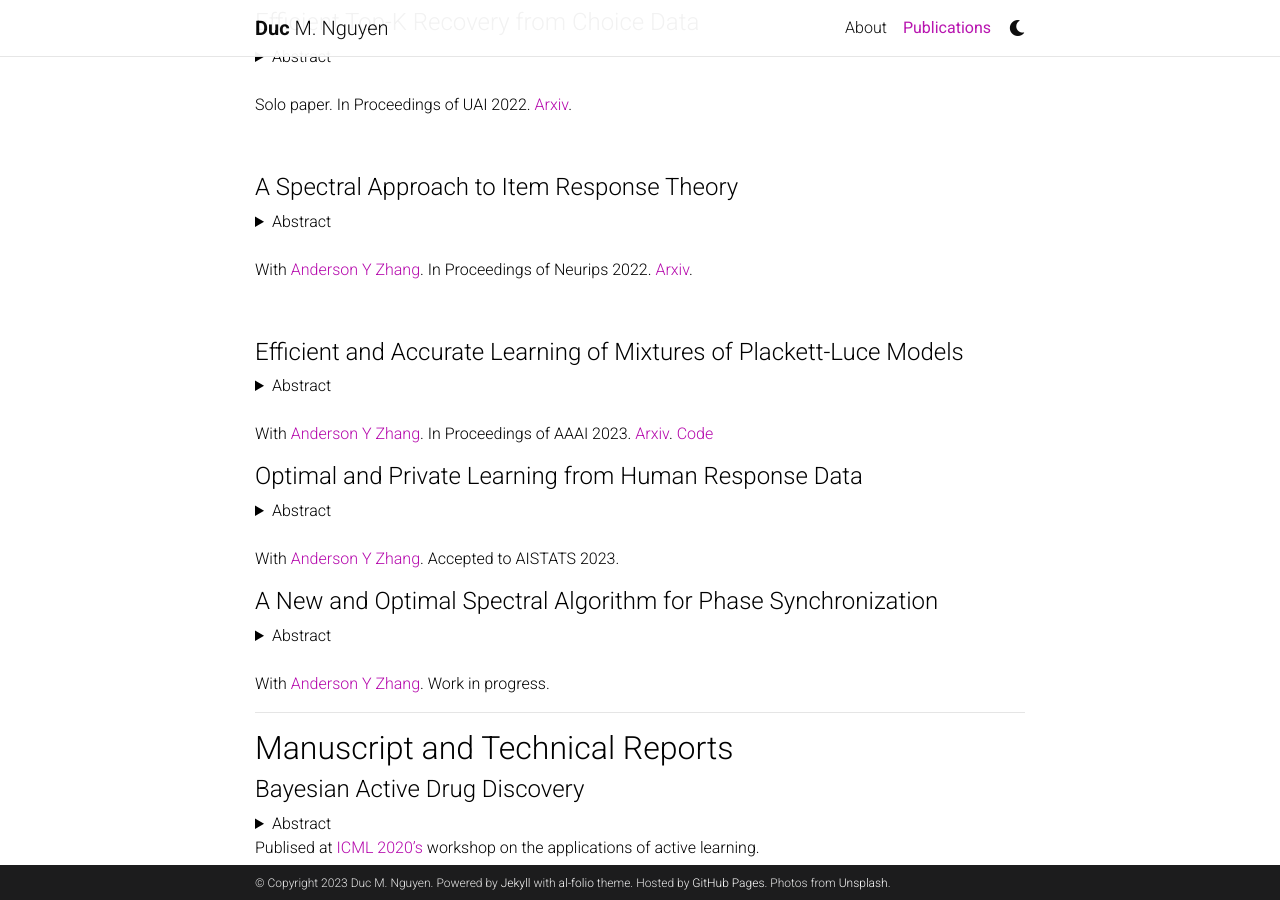
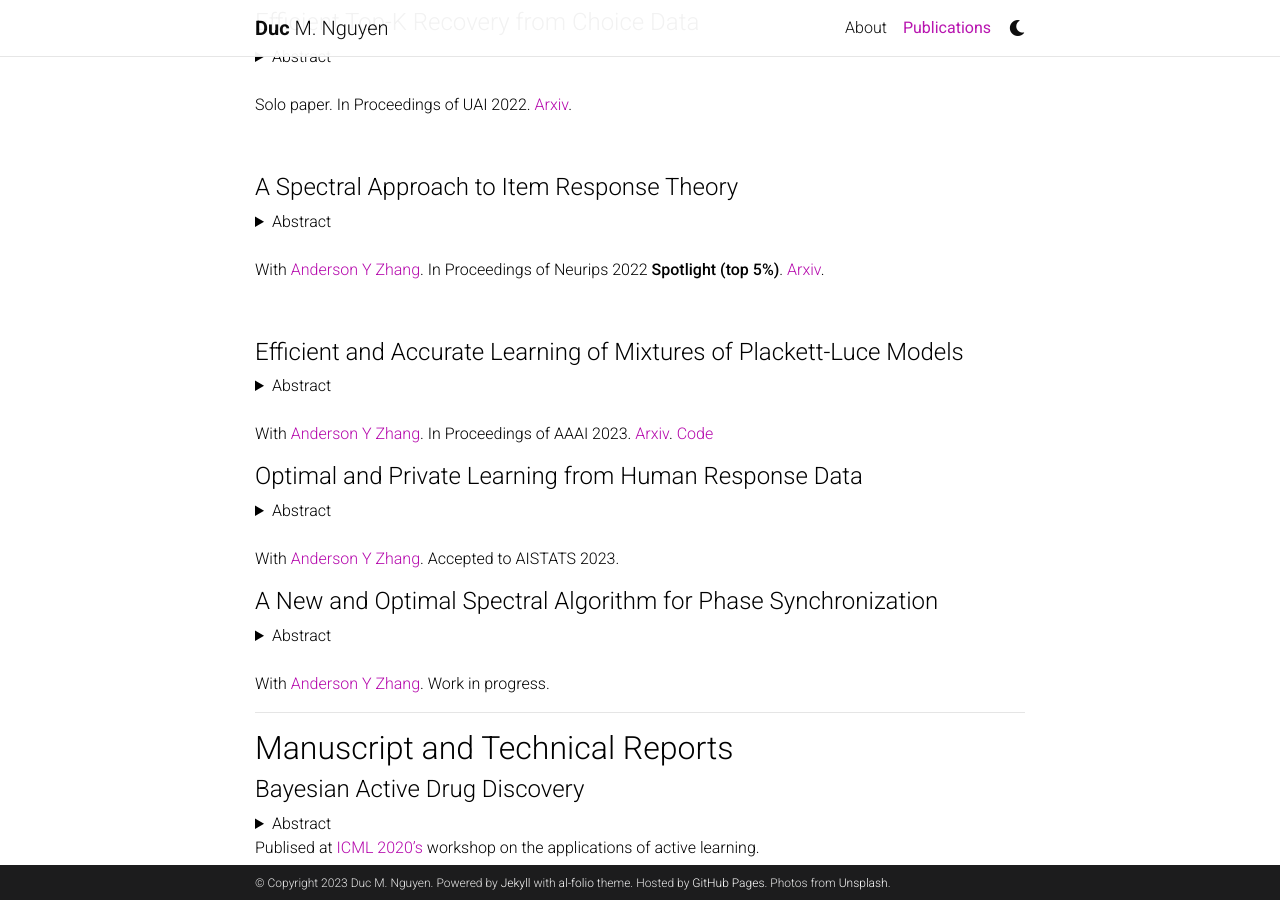
Before and after one commit to dnguyen1196/dnguyen1196.github.io, a Jekyll site: the page built from _pages/publications.md, in a window 1280 px wide and 900 px high, scrolled down 485 px. Built offline with Jekyll 4.4.1, drawn with Linux system fonts in a browser that asks for light colours; comment, search, counter and statistics services are not loaded; a style sheet for code colours, icons or effects is not loaded.

Commit message:
update nips clarification

```diff
--- a/_pages/publications.md
+++ b/_pages/publications.md
@@ -36,7 +36,7 @@ The Rasch model is one of the most fundamental models in item response theory an
 </details>
 
 <br>
-With [Anderson Y Zhang](http://www.andersonzhang.com/). In Proceedings of Neurips 2022. [Arxiv](https://arxiv.org/abs/2210.04317).
+With [Anderson Y Zhang](http://www.andersonzhang.com/). In Proceedings of Neurips 2022 **Spotlight (top 5%)**. [Arxiv](https://arxiv.org/abs/2210.04317).
 
 <br>
 
```
